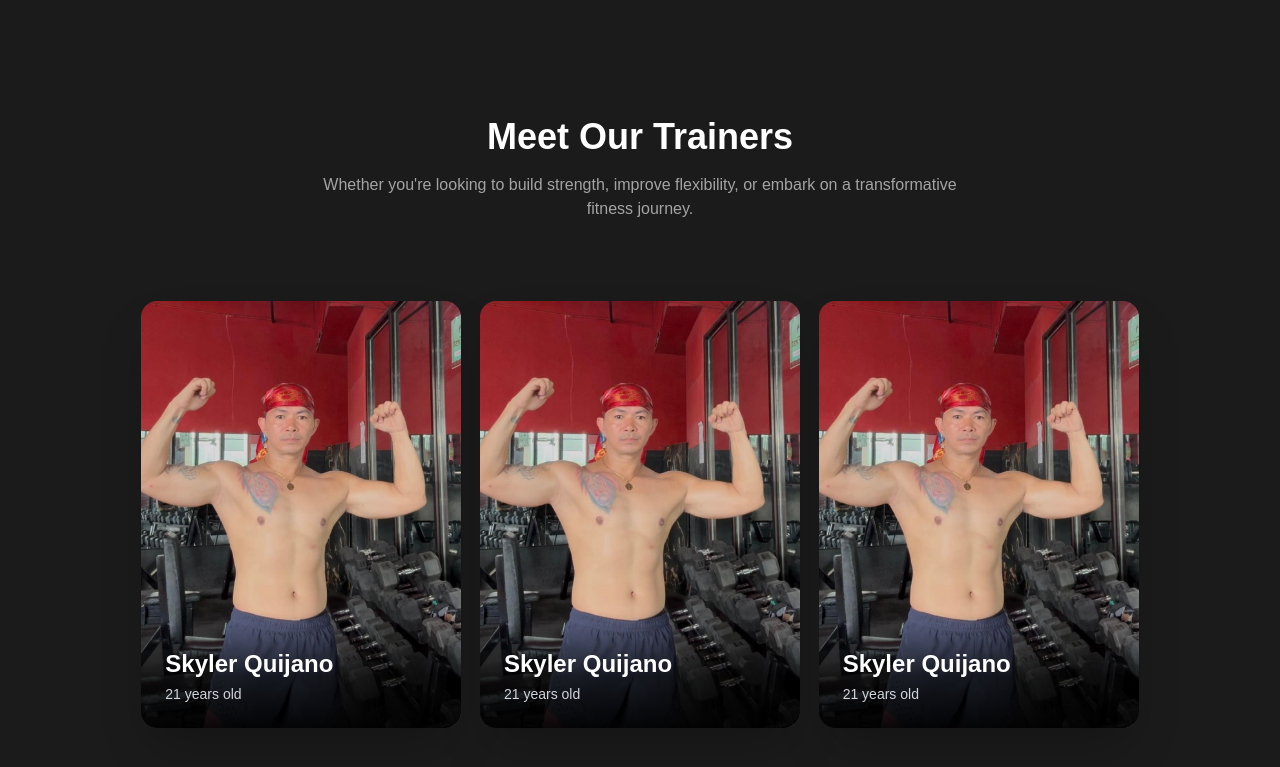
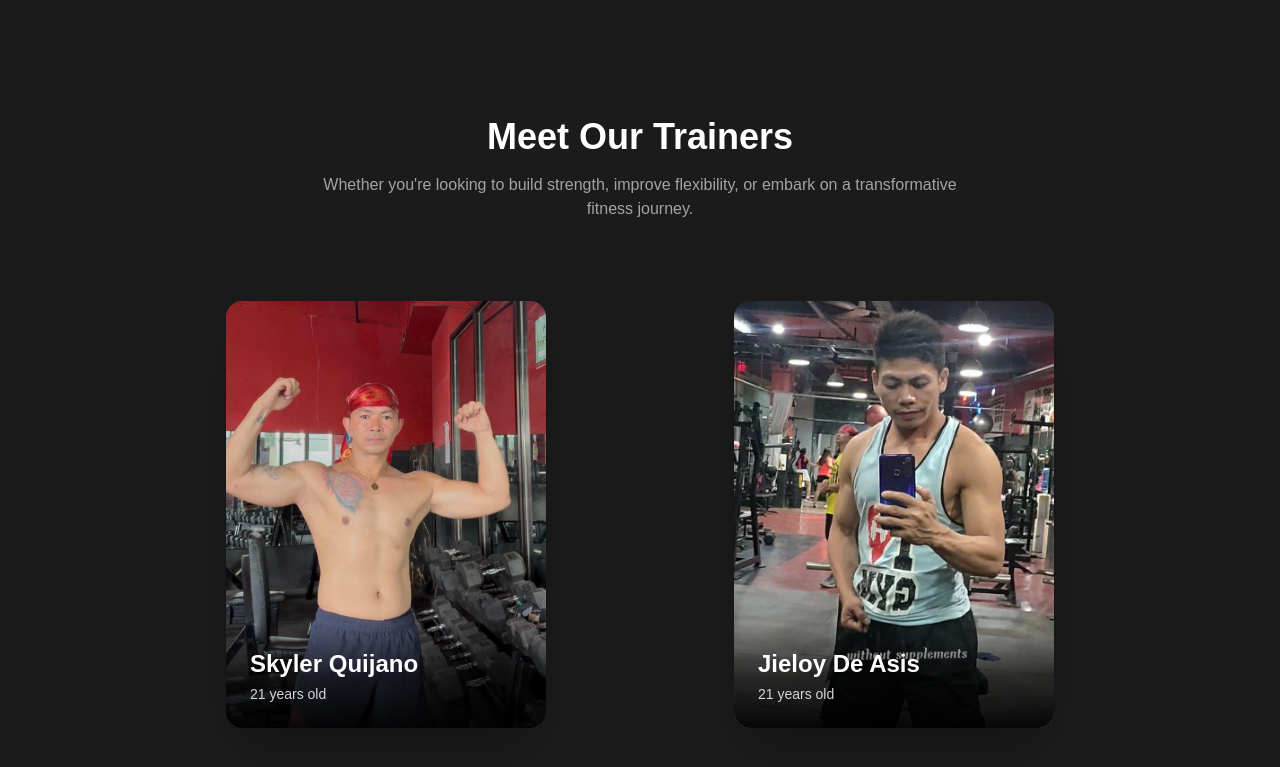
Before and after one commit to Sonix-J/JAM-B, a website built with Vite: page index.html in a window 1280 px wide. Shown: the part 1659-2426 px from the top of the page. Built offline with nearby package versions, Linux system fonts and the light colour scheme; files whose address does not match are found by name.

Commit message:
small adjustments

```diff
--- a/index.html
+++ b/index.html
@@ -89,7 +89,7 @@
       <!-- Programs  -->
       <section
         id="programs"
-        class="p-10 bg-red-500 min-h-screen relative overflow-hidden"
+        class="p-20 bg-red-500 min-h-screen relative overflow-hidden"
       >
         <div
           class="absolute top-0 right-0 w-96 h-96 bg-black/10 rounded-full blur-3xl"
@@ -223,7 +223,7 @@
           >
             <div class="relative aspect-[3/4] overflow-hidden">
               <img
-                src="./images/coach-sky.jpg"
+                src="./images/coach-jieloy.jpg"
                 class="w-full h-full object-cover transition-transform duration-700 group-hover:scale-110"
               />
 
@@ -231,26 +231,7 @@
                 class="absolute inset-x-0 bottom-0 bg-gradient-to-t from-black/95 via-black/70 to-transparent p-6 transition-transform duration-500 ease-out"
               >
                 <h3 class="text-2xl font-bold text-white mb-1">
-                  Skyler Quijano
-                </h3>
-                <p class="text-gray-300 text-sm">21 years old</p>
-              </div>
-            </div>
-          </div>
-          <div
-            class="group relative overflow-hidden rounded-2xl shadow-2xl cursor-pointer max-w-xs mx-auto w-full"
-          >
-            <div class="relative aspect-[3/4] overflow-hidden">
-              <img
-                src="./images/coach-sky.jpg"
-                class="w-full h-full object-cover transition-transform duration-700 group-hover:scale-110"
-              />
-
-              <div
-                class="absolute inset-x-0 bottom-0 bg-gradient-to-t from-black/95 via-black/70 to-transparent p-6 transition-transform duration-500 ease-out"
-              >
-                <h3 class="text-2xl font-bold text-white mb-1">
-                  Skyler Quijano
+                  Jieloy De Asis
                 </h3>
                 <p class="text-gray-300 text-sm">21 years old</p>
               </div>
```
Also changed, not shown: images/coach-jieloy.jpg (added).
